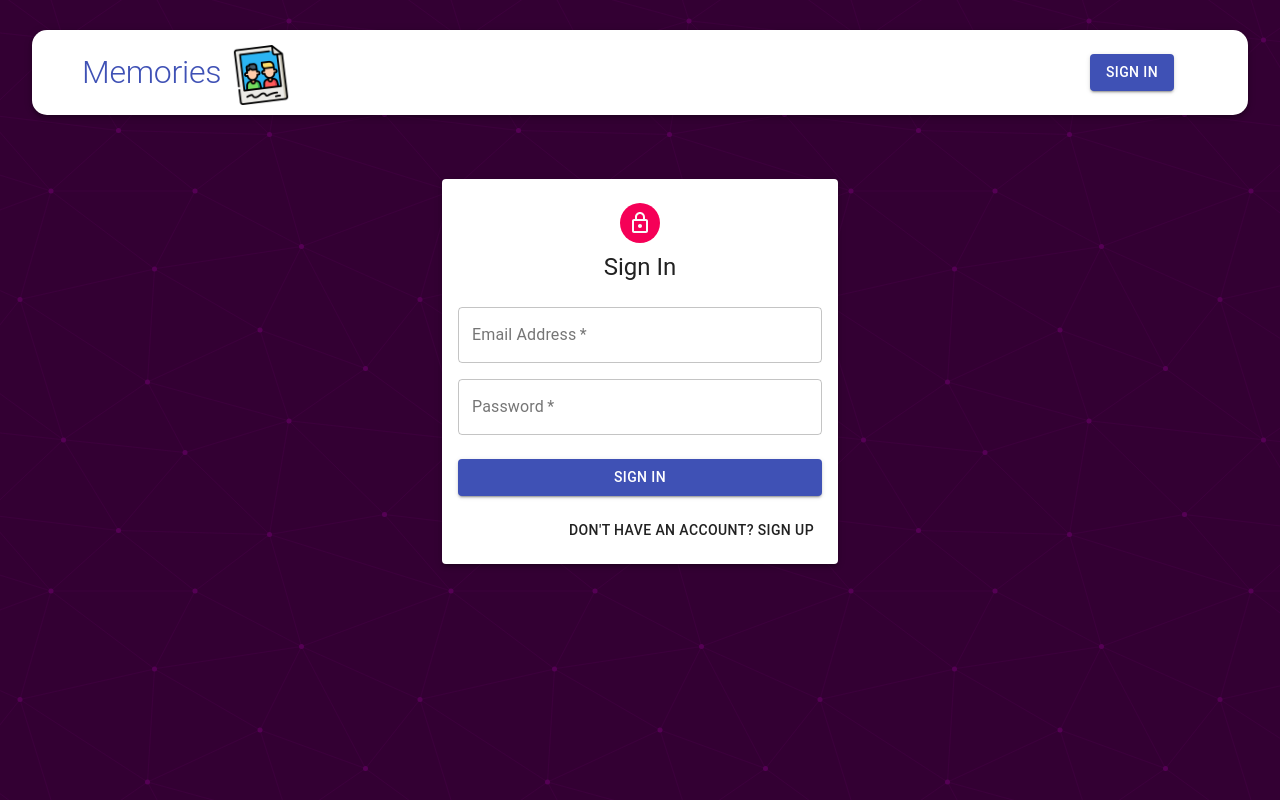
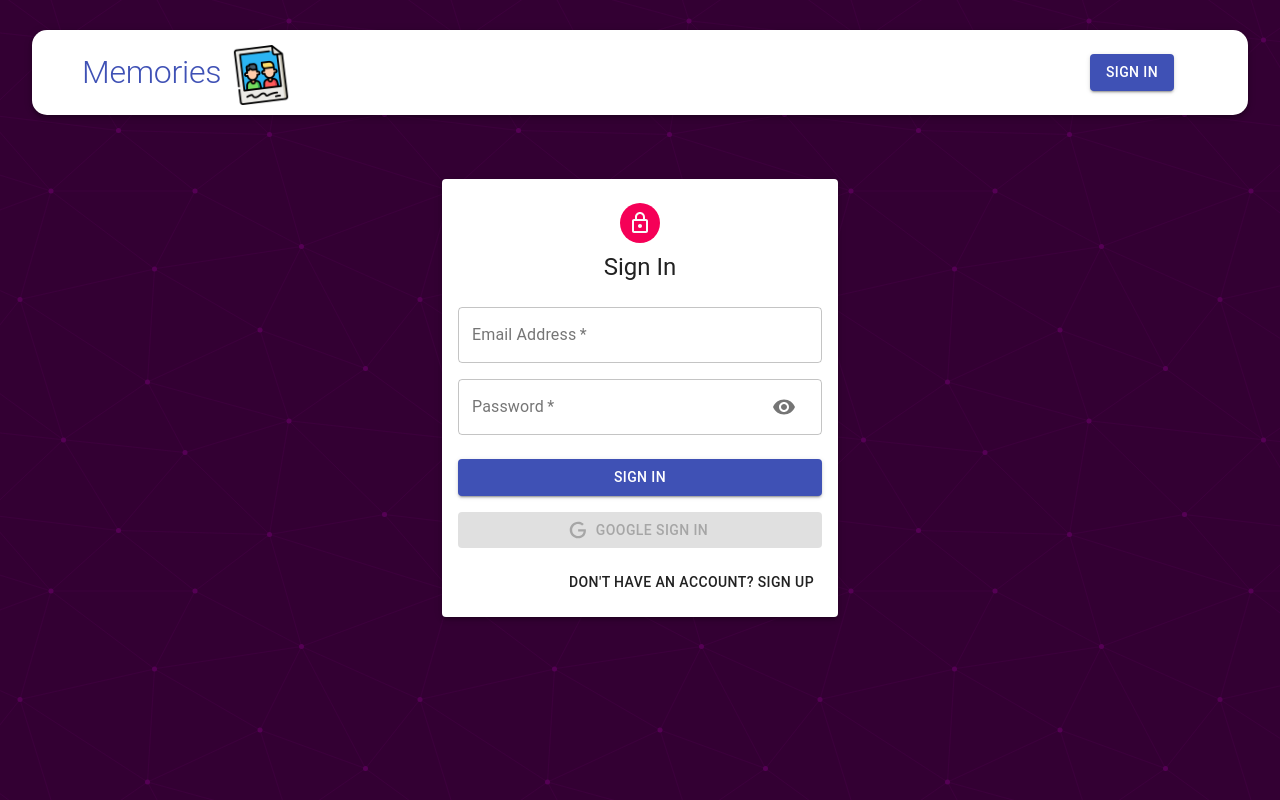
Before and after one commit to GurmukhSKharod/react-memories-app-gsk, a React (Create React App) app: page /auth in a window 1280 px wide. Built offline with nearby package versions, Linux system fonts and the light colour scheme.

Commit message:
Commit, added google OAuth

```diff
--- a/src/components/Auth/Auth.js
+++ b/src/components/Auth/Auth.js
@@ -1,15 +1,20 @@
 import React, {useState} from 'react';
 import { Avatar, Button, Paper, Grid, Typography, Container } from '@material-ui/core';
 import LockOutlinedIcon from '@material-ui/icons/LockOutlined';
-
+import {GoogleLogin} from 'react-google-login';
+import { useDispatch } from 'react-redux';
+import { useHistory } from 'react-router-dom';
 
 import Input from './Input';
 import useStyles from './styles';
+import Icon from './Icon';
 
 const Auth = () => {
     const classes = useStyles();
     const [showPassword, setShowPassword] = useState(false);
     const [isSignup, setIsSignup] = useState(false);
+    const dispatch = useDispatch(); //this is a hook part of react-redux
+    const history = useHistory();
 
     const handleShowPassword = () => setShowPassword((prevShowPassword)=> !prevShowPassword)
 
@@ -26,6 +31,21 @@
         handleShowPassword(false);
     };
 
+    const googleSuccess = async (res) => {
+        const result = res?.profileObj; // "?." returns undefined for potential error if no res object, cannot get property profilelObj of undefined.
+        const token = res?.tokenId;
+
+        try {
+            dispatch({type: 'AUTH', data: {result, token}});
+            history.push('/');
+        } catch(error){
+            console.log(error);
+        }
+    };
+    const googleError = (error) => {
+        console.log(error);
+        console.log("Google Sign In was unsuccessful. Try Again Later");
+    };
     return (
         <Container component="main" maxWidth="xs">
             <Paper className={classes.paper} elevation={3}>
@@ -48,6 +68,24 @@
                     <Button type="submit" fullWidth variant="contained" color="primary" className={classes.submit}>
                         { isSignup ? 'Sign Up' : 'Sign In' }
                     </Button>
+                    <GoogleLogin
+                        clientId="486951141873-6nouen745drrdr558e2l7tqn386lm11o.apps.googleusercontent.com"
+                        render={(renderProps)=> (
+                            <Button
+                                className={classes.googleButton}
+                                color='primary'
+                                fullWidth
+                                onClick={renderProps.onClick}
+                                disabled={renderProps.disabled}
+                                startIcon={<Icon />}
+                                variant="contained">
+                                    Google Sign In
+                            </Button>
+                        )}
+                        onSuccess={googleSuccess}
+                        onFailure={googleError}
+                        cookiePolicy={"single_host_origin"}
+                    />
                     <Grid container justify="flex-end">
                         <Grid item>
                             <Button onClick={switchMode}>
--- /dev/null
+++ b/src/components/Auth/Icon.js
@@ -0,0 +1,12 @@
+import React from 'react';
+
+const icon = () => (
+  <svg style={{ width: '20px', height: '20px' }} viewBox="0 0 24 24">
+    <path
+      fill="currentColor"
+      d="M21.35,11.1H12.18V13.83H18.69C18.36,17.64 15.19,19.27 12.19,19.27C8.36,19.27 5,16.25 5,12C5,7.9 8.2,4.73 12.2,4.73C15.29,4.73 17.1,6.7 17.1,6.7L19,4.72C19,4.72 16.56,2 12.1,2C6.42,2 2.03,6.8 2.03,12C2.03,17.05 6.16,22 12.25,22C17.6,22 21.5,18.33 21.5,12.91C21.5,11.76 21.35,11.1 21.35,11.1V11.1Z"
+    />
+  </svg>
+);
+
+export default icon;
--- a/src/components/Auth/Input.js
+++ b/src/components/Auth/Input.js
@@ -16,15 +16,15 @@
                 label={label}
                 autoFocus={autoFocus}
                 type={type}
-                InputProps={name === 'password' && {
-                    endAdorment: (
+                InputProps={name === 'password' ? {
+                    endAdornment: (
                         <InputAdornment position="end">
                             <IconButton onClick={handleShowPassword}>
                                 {type === 'password' ? <Visibility/>:<VisibilityOff/>}
                             </IconButton>
                         </InputAdornment>
                     )
-                }}
+                } : null}
 
             />
         </Grid>
--- a/src/components/Navbar/Navbar.js
+++ b/src/components/Navbar/Navbar.js
@@ -1,12 +1,32 @@
-import React from 'react'
-import {Link} from 'react-router-dom';
+import React, {useState, useEffect} from 'react'
+import {Link, useLocation} from 'react-router-dom';
 import {AppBar, Avatar, Typography, Toolbar, Button} from '@material-ui/core';
+import { useHistory } from 'react-router-dom';
+import {useDispatch} from 'react-redux';
 import useStyles from './styles';
 import memories from '../../images/memories.png';
 
 const Navbar = () => {
     const classes = useStyles();
-    const user = null;
+    const [user, setUser] = useState(JSON.parse(localStorage.getItem('profile')));
+    const dispatch = useDispatch();
+    const history = useHistory();
+    const location = useLocation();
+
+    const logout = () => {
+        dispatch({type: 'LOGOUT'});
+        history.push('/');
+        setUser(null);
+    };
+
+    useEffect(() => {
+        const token = user?.token;
+
+        //jwt
+
+        setUser(JSON.parse(localStorage.getItem('profile')));
+    }, [location]);
+
     return (
             <AppBar className={classes.appBar} position="static" color="inherit">
                 <div className={classes.brandContainer}>
@@ -18,7 +38,7 @@
                         <div className={classes.profile}>
                             <Avatar className={classes.purple} alt={user.result.name} src={user.result.imageUrl}>{user.result.name.charAt(0)}</Avatar>
                             <Typography className={classes.userName} variant="h6">{user.result.name}</Typography>
-                            <Button variant="contained" className={classes.logout} color="secondary">Logout</Button>
+                            <Button variant="contained" className={classes.logout} color="secondary" onClick={logout}>Logout</Button>
                         </div>
                     ) : (
                         <Button component={Link} to="/auth" variant="contained" color="primary">Sign In</Button>
--- a/src/constants/actionTypes.js
+++ b/src/constants/actionTypes.js
@@ -2,3 +2,6 @@
 export const UPDATE = 'UPDATE';
 export const DELETE = 'DELETE';
 export const FETCH_ALL = 'FETCH_ALL';
+
+export const AUTH = 'AUTH';
+export const LOGOUT = 'LOGOUT';
--- /dev/null
+++ b/src/reducers/auth.js
@@ -0,0 +1,16 @@
+import {AUTH, LOGOUT} from '../constants/actionTypes';
+
+const authReducer = (state = {authData: null}, action) => {
+    switch (action.type) {
+        case AUTH:
+            localStorage.setItem('profile', JSON.stringify({...action?.data}))
+            return { ...state, authData: action?.data};
+        case LOGOUT:
+            localStorage.clear();
+            return { ...state, authData: null};
+        default:
+            return state;
+    }
+}
+
+export default authReducer;
--- a/src/reducers/index.js
+++ b/src/reducers/index.js
@@ -1,4 +1,5 @@
 import  {combineReducers} from 'redux'
 import posts from './posts'
+import auth from './auth'
 
-export default combineReducers({posts})
+export default combineReducers({posts, auth})
```
